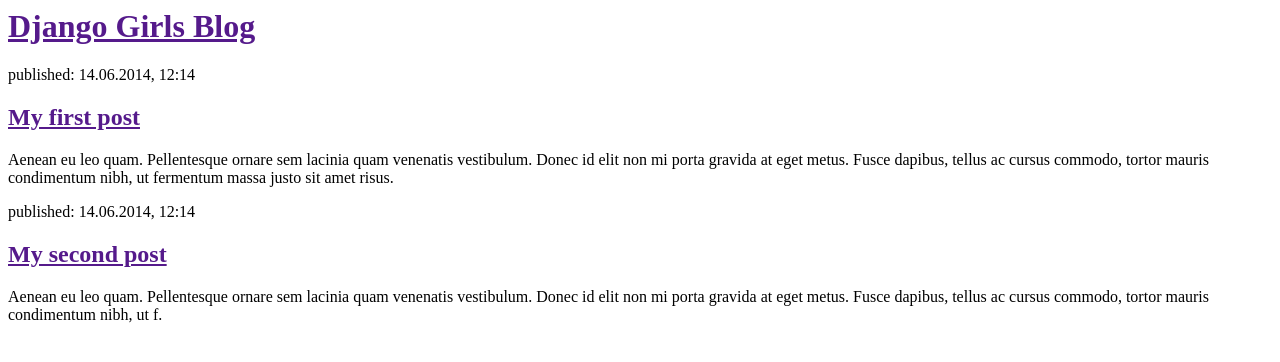
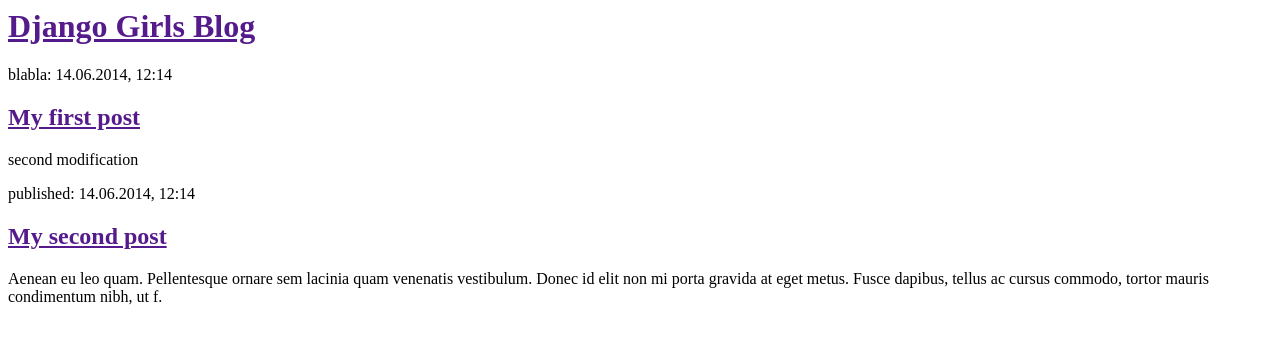
Before and after one commit to Wagalath/my-first-blog, a Django app: page / in a window 1280 px wide. Shown: the top 362 px of the page. Run offline with Django 3.2, Linux system fonts and the light colour scheme.

Commit message:
change second

```diff
--- a/blog/templates/blog/post_list.html
+++ b/blog/templates/blog/post_list.html
@@ -8,9 +8,9 @@
         </div>
 
         <div>
-            <p>published: 14.06.2014, 12:14</p>
+            <p>blabla: 14.06.2014, 12:14</p>
             <h2><a href="">My first post</a></h2>
-            <p>Aenean eu leo quam. Pellentesque ornare sem lacinia quam venenatis vestibulum. Donec id elit non mi porta gravida at eget metus. Fusce dapibus, tellus ac cursus commodo, tortor mauris condimentum nibh, ut fermentum massa justo sit amet risus.</p>
+            <p>second modification</p>
         </div>
 
         <div>
```
